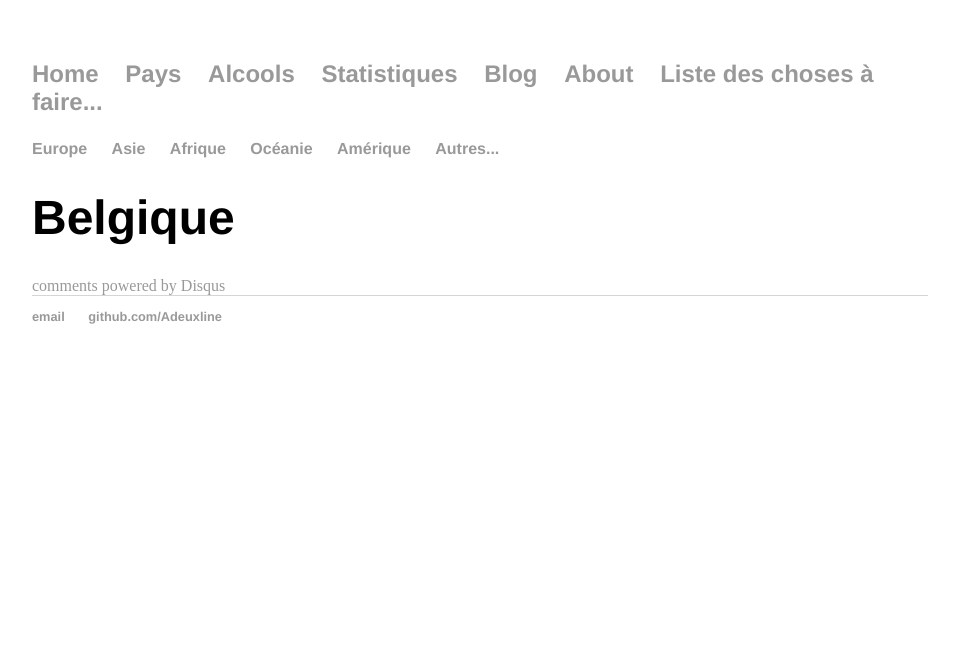
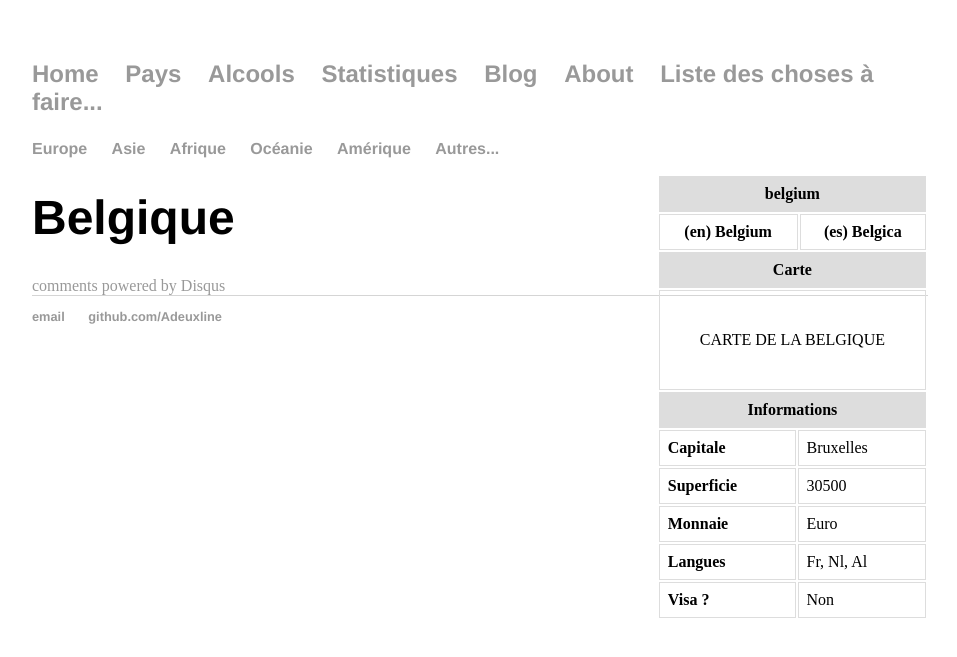
Before and after one commit to rlabe/adeuxline.github.io, a Jekyll site: the page built from _countries/belgium.html, in a window 1280 px wide. Shown: the top 657 px of the page, without its empty margins (160-1117 px from the left). Built offline with Jekyll 4.4.1, drawn with Linux system fonts in a browser that asks for light colours; comment, search, counter and statistics services are not loaded.

Commit message:
Update info_country.html

```diff
--- a/_includes/info_country.html
+++ b/_includes/info_country.html
@@ -1,13 +1,11 @@
 <div class="country" style=float:right>
-  {% for country in site.countries %}
-  {% if {{page.title}} == {{ country.name }} %}
   <table>
       <tr>
           <th class="title" colspan="4">{{ page.title }}</th>
       </tr>
       <tr>
-        <th colspan="2" style="text-align:center;">(en) {{ country.nameEn }}</th>
-        <th colspan="2" style="text-align:center;">(es) {{ country.nameEs }}</th>
+        <th colspan="2" style="text-align:center;">(en) {{ page.nameEn }}</th>
+        <th colspan="2" style="text-align:center;">(es) {{ page.nameEs }}</th>
       </tr>
       <tr>
         <th class="title" colspan="4">Carte</th>
@@ -20,27 +18,25 @@
       </tr>
       <tr>
         <td><b>Capitale</b></td>
-        <td colspan="3">{{ country.capitale }}</td>
+        <td colspan="3">{{ page.capitale }}</td>
       </tr>
       <tr>
         <td><b>Superficie</b></td>
-        <td colspan="3">{{ country.area }}</td>
+        <td colspan="3">{{ page.area }}</td>
       </tr>
       <tr>
         <td><b>Monnaie</b></td>
-        <td colspan="3">{{ country.currency }}</td>
+        <td colspan="3">{{ page.currency }}</td>
       </tr>
       <tr>
         <td><b>Langues</b></td>
-        <td colspan="3">{{ country.languages }}</td>
+        <td colspan="3">{{ page.languages }}</td>
       </tr>
-      {% if {{ country.visa }} %}
+
       <tr>
         <td><b>Visa ?</b></td>
-        <td colspan="3"> {{ country.visa }}</td>
+        <td colspan="3"> Non</td>
       </tr>
-      {% endif %}
+
   </table>
-  {% endif %}
-  {% endfor %}
 </div>
```
